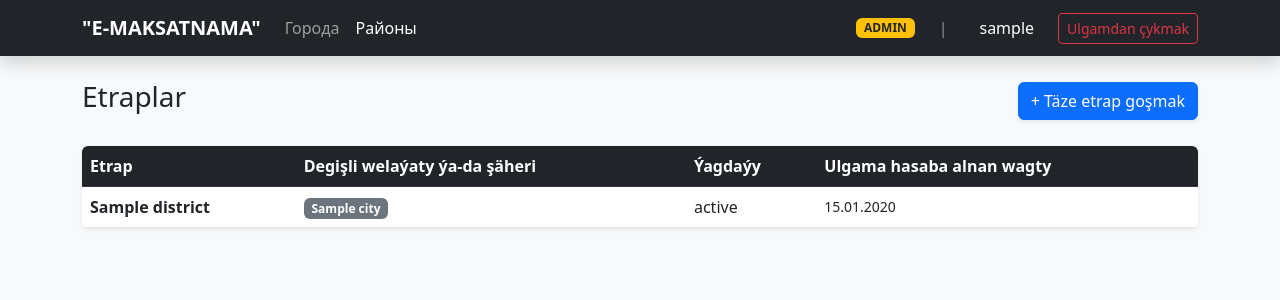
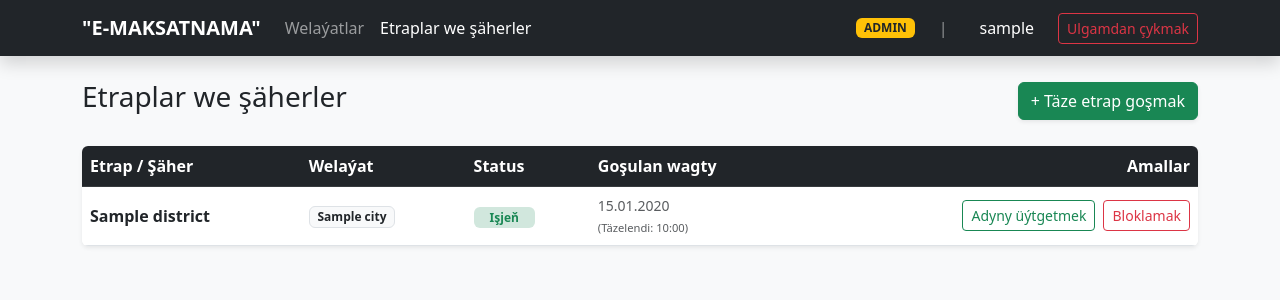
Before and after one commit to dovletsaryyev176-wq/scct_it_report, a Flask app: page /admin/districts in a window 1280 px wide. Shown: the top 300 px of the page. Run offline with Flask 3, Linux system fonts and the light colour scheme; the visitor is signed in with stand-in values (Sample User, id 1); tables that the repository leaves empty hold one stand-in row (values such as "Sample post").

Commit message:
Edit on cities and districts

```diff
--- a/app/admin/routes.py
+++ b/app/admin/routes.py
@@ -5,6 +5,8 @@ from app import get_db_connection
 
 admin_bp = Blueprint('admin', __name__, url_prefix='/admin')
 
+
+#Welaýatlar barada maglumatlar we täze welaýaty goşmak
 @admin_bp.route('/cities', methods=['GET', 'POST'])
 @roles_required('admin')
 def manage_cities():
@@ -16,7 +18,7 @@ def manage_cities():
         if name:
             cursor.execute("INSERT INTO cities (name) VALUES (%s)", (name,))
             conn.commit()
-            flash('Täze şäher hasaba alyndy', 'success')
+            flash('Täze welaýat hasaba alyndy', 'success')
         return redirect(url_for('admin.manage_cities'))
 
     cursor.execute("SELECT * FROM cities ORDER BY created_at DESC")
@@ -24,6 +26,8 @@ def manage_cities():
     conn.close()
     return render_template('admin/cities.html', cities=cities)
 
+
+#Welaýaty bloklamak we blokdan açmak
 @admin_bp.route('/cities/toggle/<int:city_id>', methods=['POST'])
 @roles_required('admin')
 def toggle_city_status(city_id):
@@ -39,6 +43,27 @@ def toggle_city_status(city_id):
     conn.close()
     return redirect(url_for('admin.manage_cities'))
 
+
+#Welaýatyň adyny üýtgetmek
+@admin_bp.route('/cities/update', methods=['POST'])
+@roles_required('admin')
+def update_city():
+    city_id = request.form.get('id')
+    new_name = request.form.get('name').strip()
+
+    if city_id and new_name:
+        conn = get_db_connection()
+        with conn.cursor() as cursor:
+            cursor.execute("UPDATE cities SET name = %s WHERE id = %s", (new_name, city_id))
+            conn.commit()
+        conn.close()
+        flash(f'Welaýatyň ady üýtgedildi -  "{new_name}"', 'success')
+    else:
+        flash('Ýalňyş, ady boş bolup bilmeýär', 'danger')
+
+    return redirect(url_for('admin.manage_cities'))
+
+
 @admin_bp.route('/districts', methods=['GET', 'POST'])
 @roles_required('admin')
 def manage_districts():
@@ -51,9 +76,10 @@ def manage_districts():
         if name and city_id:
             cursor.execute("INSERT INTO districts (city_id, name) VALUES (%s, %s)", (city_id, name))
             conn.commit()
-            flash(f'Район "{name}" добавлен', 'success')
+            flash(f'"{name}" etraby üstünlikli goşuldy', 'success')
         return redirect(url_for('admin.manage_districts'))
 
+    # JOIN для получения названия велаята
     cursor.execute("""
         SELECT d.*, c.name as city_name
         FROM districts d
@@ -62,8 +88,42 @@ def manage_districts():
     """)
     districts = cursor.fetchall()
 
-    cursor.execute("SELECT id, name FROM cities WHERE status = 'active'")
+    # Список активных велаятов для выбора в модалке
+    cursor.execute("SELECT id, name FROM cities WHERE status = 'active' ORDER BY name")
     cities = cursor.fetchall()
 
     conn.close()
     return render_template('admin/districts.html', districts=districts, cities=cities)
+
+@admin_bp.route('/districts/update', methods=['POST'])
+@roles_required('admin')
+def update_district():
+    dist_id = request.form.get('id')
+    city_id = request.form.get('city_id')
+    name = request.form.get('name').strip()
+
+    if dist_id and city_id and name:
+        conn = get_db_connection()
+        with conn.cursor() as cursor:
+            # updated_at обновится сам на стороне MySQL
+            cursor.execute("UPDATE districts SET name = %s, city_id = %s WHERE id = %s",
+                           (name, city_id, dist_id))
+            conn.commit()
+        conn.close()
+        flash('Etrap maglumatlary täzelendi', 'success')
+    return redirect(url_for('admin.manage_districts'))
+
+@admin_bp.route('/districts/toggle/<int:dist_id>', methods=['POST'])
+@roles_required('admin')
+def toggle_district_status(dist_id):
+    conn = get_db_connection()
+    with conn.cursor() as cursor:
+        cursor.execute("SELECT status FROM districts WHERE id = %s", (dist_id,))
+        dist = cursor.fetchone()
+        if dist:
+            new_status = 'blocked' if dist['status'] == 'active' else 'active'
+            cursor.execute("UPDATE districts SET status = %s WHERE id = %s", (new_status, dist_id))
+            conn.commit()
+            flash(f'Etrabyň statusy "{new_status}" edildi', 'info')
+    conn.close()
+    return redirect(url_for('admin.manage_districts'))
--- a/app/templates/admin/districts.html
+++ b/app/templates/admin/districts.html
@@ -1,27 +1,54 @@
 {% extends "base.html" %}
 {% block content %}
 <div class="d-flex justify-content-between align-items-center mb-4">
-    <h3>Etraplar</h3>
-    <button class="btn btn-primary shadow-sm" data-bs-toggle="modal" data-bs-target="#addDistrictModal">+ Täze etrap goşmak</button>
+    <h3>Etraplar we şäherler</h3>
+    <button class="btn btn-success shadow-sm" data-bs-toggle="modal" data-bs-target="#addDistrictModal">
+        + Täze etrap goşmak
+    </button>
 </div>
 
 <div class="table-responsive bg-white rounded shadow-sm">
     <table class="table table-hover align-middle mb-0">
         <thead class="table-dark">
             <tr>
-                <th>Etrap</th>
-                <th>Degişli welaýaty ýa-da şäheri</th>
-                <th>Ýagdaýy</th>
-                <th>Ulgama hasaba alnan wagty</th>
+                <th>Etrap / Şäher</th>
+                <th>Welaýat</th>
+                <th>Status</th>
+                <th>Goşulan wagty</th>
+                <th class="text-end">Amallar</th>
             </tr>
         </thead>
         <tbody>
             {% for dist in districts %}
             <tr>
                 <td><strong>{{ dist.name }}</strong></td>
-                <td><span class="badge bg-secondary">{{ dist.city_name }}</span></td>
-                <td>{{ dist.status }}</td>
-                <td class="small">{{ dist.created_at.strftime('%d.%m.%Y') }}</td>
+                <td><span class="badge bg-light text-dark border">{{ dist.city_name }}</span></td>
+                <td>
+                    {% if dist.status == 'active' %}
+                        <span class="badge bg-success-subtle text-success px-3">Işjeň</span>
+                    {% else %}
+                        <span class="badge bg-danger-subtle text-danger px-3">Bloklanan</span>
+                    {% endif %}
+                </td>
+                <td class="text-muted small">
+                    {{ dist.created_at.strftime('%d.%m.%Y') }}<br>
+                    <span style="font-size: 0.8em;">(Täzelendi: {{ dist.updated_at.strftime('%H:%M') }})</span>
+                </td>
+                <td class="text-end">
+                    <div class="d-flex justify-content-end gap-2">
+                        <button class="btn btn-sm btn-outline-success"
+                                onclick="editDistrict('{{ dist.id }}', '{{ dist.name }}', '{{ dist.city_id }}')"
+                                data-bs-toggle="modal" data-bs-target="#editDistrictModal">
+                            Adyny üýtgetmek
+                        </button>
+
+                        <form action="{{ url_for('admin.toggle_district_status', dist_id=dist.id) }}" method="POST" class="m-0">
+                            <button class="btn btn-sm {{ 'btn-outline-danger' if dist.status == 'active' else 'btn-outline-success' }}">
+                                {{ 'Bloklamak' if dist.status == 'active' else 'Blokdan açmak' }}
+                            </button>
+                        </form>
+                    </div>
+                </td>
             </tr>
             {% endfor %}
         </tbody>
@@ -30,12 +57,13 @@
 
 <div class="modal fade" id="addDistrictModal" tabindex="-1">
     <div class="modal-dialog">
-        <form method="POST" class="modal-content">
-            <div class="modal-header"><h5>Täze etrap</h5></div>
+        <form method="POST" class="modal-content border-0 shadow">
+            <div class="modal-header bg-success text-white"><h5>Täze etrap goşmak</h5><button type="button" class="btn-close btn-close-white" data-bs-dismiss="modal"></button></div>
             <div class="modal-body">
                 <div class="mb-3">
-                    <label class="form-label">Degişli welaýaty ýa-da şäheri</label>
-                    <select name="city_id" class="form-select" required>
+                    <label class="form-label">Welaýaty saýlaň</label>
+                    <select name="city_id" class="form-select form-select-lg" required>
+                        <option value="" selected disabled>Saýlaň...</option>
                         {% for city in cities %}
                         <option value="{{ city.id }}">{{ city.name }}</option>
                         {% endfor %}
@@ -43,13 +71,49 @@
                 </div>
                 <div class="mb-3">
                     <label class="form-label">Etrabyň ady</label>
-                    <input type="text" name="name" class="form-control" required>
+                    <input type="text" name="name" class="form-control form-control-lg" placeholder="Adyny ýazyň..." required>
                 </div>
             </div>
             <div class="modal-footer">
-                <button type="submit" class="btn btn-primary">Ýatda sakla</button>
+                <button type="button" class="btn btn-light" data-bs-dismiss="modal">Ret et</button>
+                <button type="submit" class="btn btn-success">Ýatda sakla</button>
             </div>
         </form>
     </div>
 </div>
+
+<div class="modal fade" id="editDistrictModal" tabindex="-1">
+    <div class="modal-dialog">
+        <form action="{{ url_for('admin.update_district') }}" method="POST" class="modal-content border-0 shadow">
+            <div class="modal-header bg-success text-white"><h5>Etrabyň maglumatlaryny üýtgetmek</h5><button type="button" class="btn-close btn-close-white" data-bs-dismiss="modal"></button></div>
+            <div class="modal-body">
+                <input type="hidden" name="id" id="edit-dist-id">
+                <div class="mb-3">
+                    <label class="form-label">Degişli welaýaty</label>
+                    <select name="city_id" id="edit-dist-city" class="form-select">
+                        {% for city in cities %}
+                        <option value="{{ city.id }}">{{ city.name }}</option>
+                        {% endfor %}
+                    </select>
+                </div>
+                <div class="mb-3">
+                    <label class="form-label">Etrabyň täze ady</label>
+                    <input type="text" name="name" id="edit-dist-name" class="form-control form-control-lg" required>
+                </div>
+            </div>
+            <div class="modal-footer">
+                <button type="button" class="btn btn-light" data-bs-dismiss="modal">Ret et</button>
+                <button type="submit" class="btn btn-success">Üýtgetmek</button>
+            </div>
+        </form>
+    </div>
+</div>
+
+<script>
+function editDistrict(id, name, cityId) {
+    document.getElementById('edit-dist-id').value = id;
+    document.getElementById('edit-dist-name').value = name;
+    document.getElementById('edit-dist-city').value = cityId;
+}
+</script>
 {% endblock %}
--- a/app/templates/base.html
+++ b/app/templates/base.html
@@ -28,15 +28,14 @@
                     {% if session.get('role') == 'admin' %}
                         <li class="nav-item">
                             <a class="nav-link {{ 'active' if request.path == url_for('admin.manage_cities') }}"
-                               href="{{ url_for('admin.manage_cities') }}">Города</a>
+                               href="{{ url_for('admin.manage_cities') }}">Welaýatlar</a>
                         </li>
                         <li class="nav-item">
                             <a class="nav-link {{ 'active' if request.path == url_for('admin.manage_districts') }}"
-                               href="{{ url_for('admin.manage_districts') }}">Районы</a>
+                               href="{{ url_for('admin.manage_districts') }}">Etraplar we şäherler</a>
                         </li>
                     {% endif %}
 
-                    {# Сюда в будущем можно добавить ссылки для User и Company_User #}
                 </ul>
 
                 <div class="navbar-nav ms-auto align-items-lg-center">
```
Also changed, not shown: app/templates/admin/cities.html (+52 -12 lines), schema.sql (+4 -4 lines).
